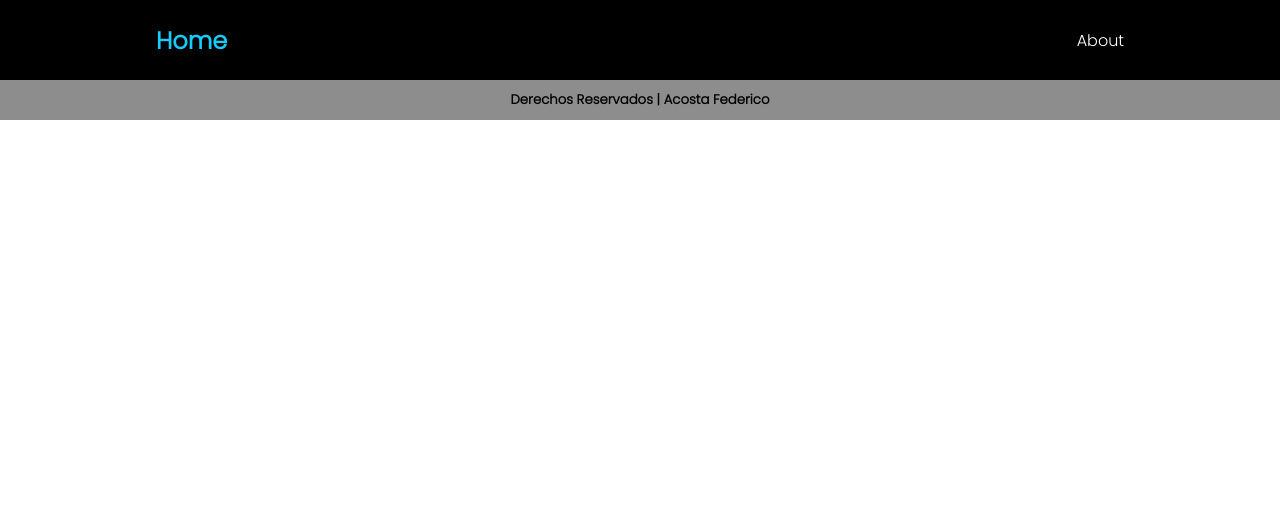
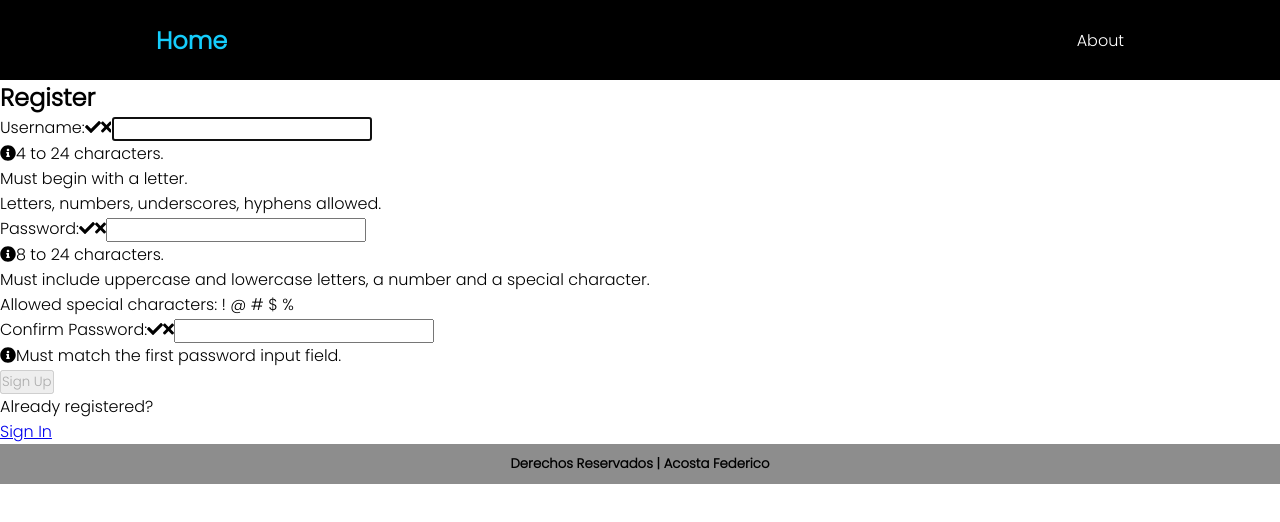
Before and after one commit to FedericoAcostaDev/challenge, a React (Create React App) app: page / in a window 1280 px wide. Shown: the top 522 px of the page. Built offline with nearby package versions, Linux system fonts and the light colour scheme.

Commit message:
fixed pages

```diff
--- a/src/App.js
+++ b/src/App.js
@@ -11,8 +11,8 @@ function App() {
     <Router>
       <Navbar />
       <Routes>
-        <Route path="/" element={Home}></Route>
-        <Route path="/about" element={About}></Route>
+        <Route path="/" element={<Home />}></Route>
+        <Route path="/about" element={<About />}></Route>
       </Routes>
       <Footer />
     </Router>
```
